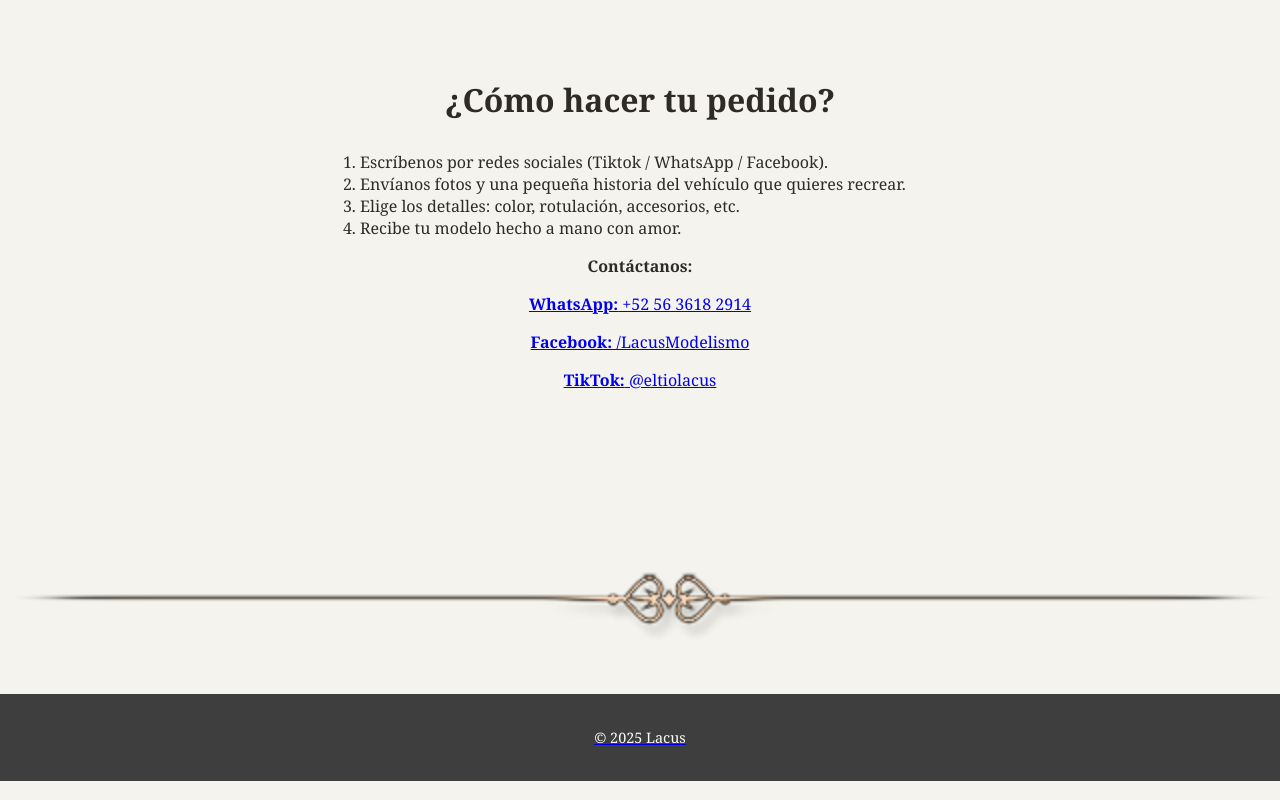
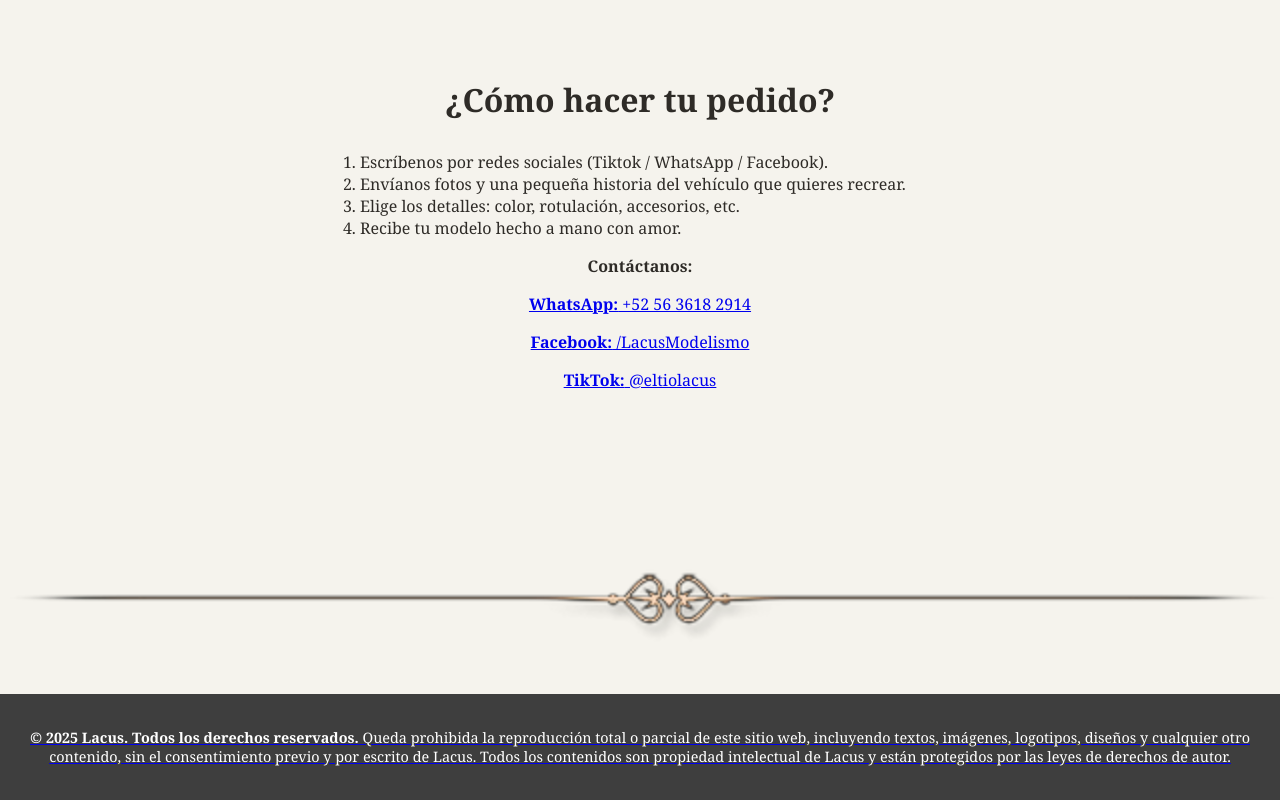
Before and after one commit to LUCOTTON/Lacus.web, a plain HTML site: page ComoComprar.html in a window 1280 px wide. Shown: the part 698-1498 px from the top of the page. Drawn offline with Linux system fonts and the light colour scheme.

Commit message:
Update ComoComprar.html

```diff
--- a/ComoComprar.html
+++ b/ComoComprar.html
@@ -46,7 +46,8 @@
   </section>
 
   <footer>
-    <p>&copy; 2025 Lacus</p>
+    <p><strong>© 2025 Lacus. Todos los derechos reservados.</strong>
+Queda prohibida la reproducción total o parcial de este sitio web, incluyendo textos, imágenes, logotipos, diseños y cualquier otro contenido, sin el consentimiento previo y por escrito de Lacus. Todos los contenidos son propiedad intelectual de Lacus y están protegidos por las leyes de derechos de autor.</p>
   </footer>
 </body>
 </html>
```
